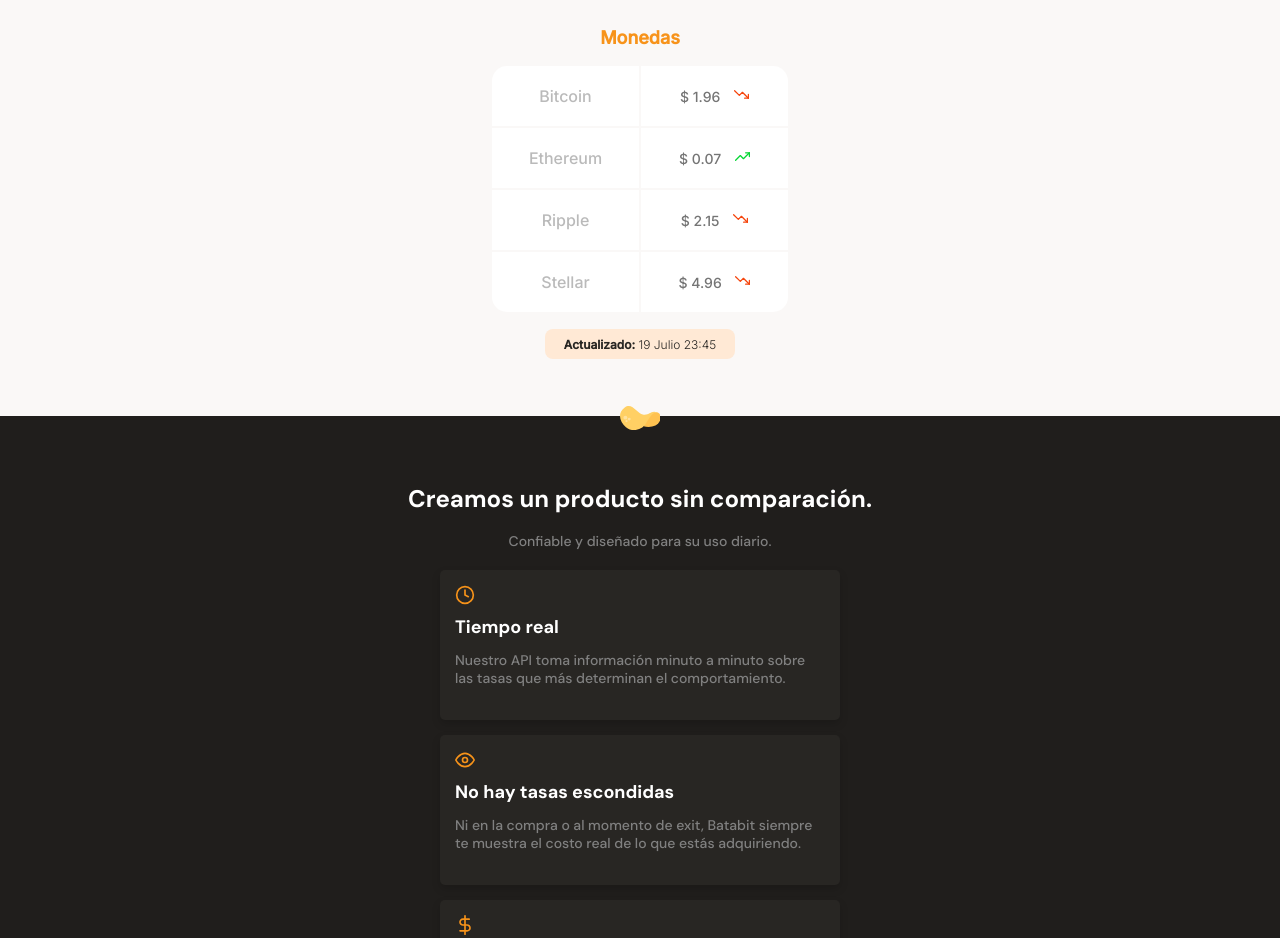
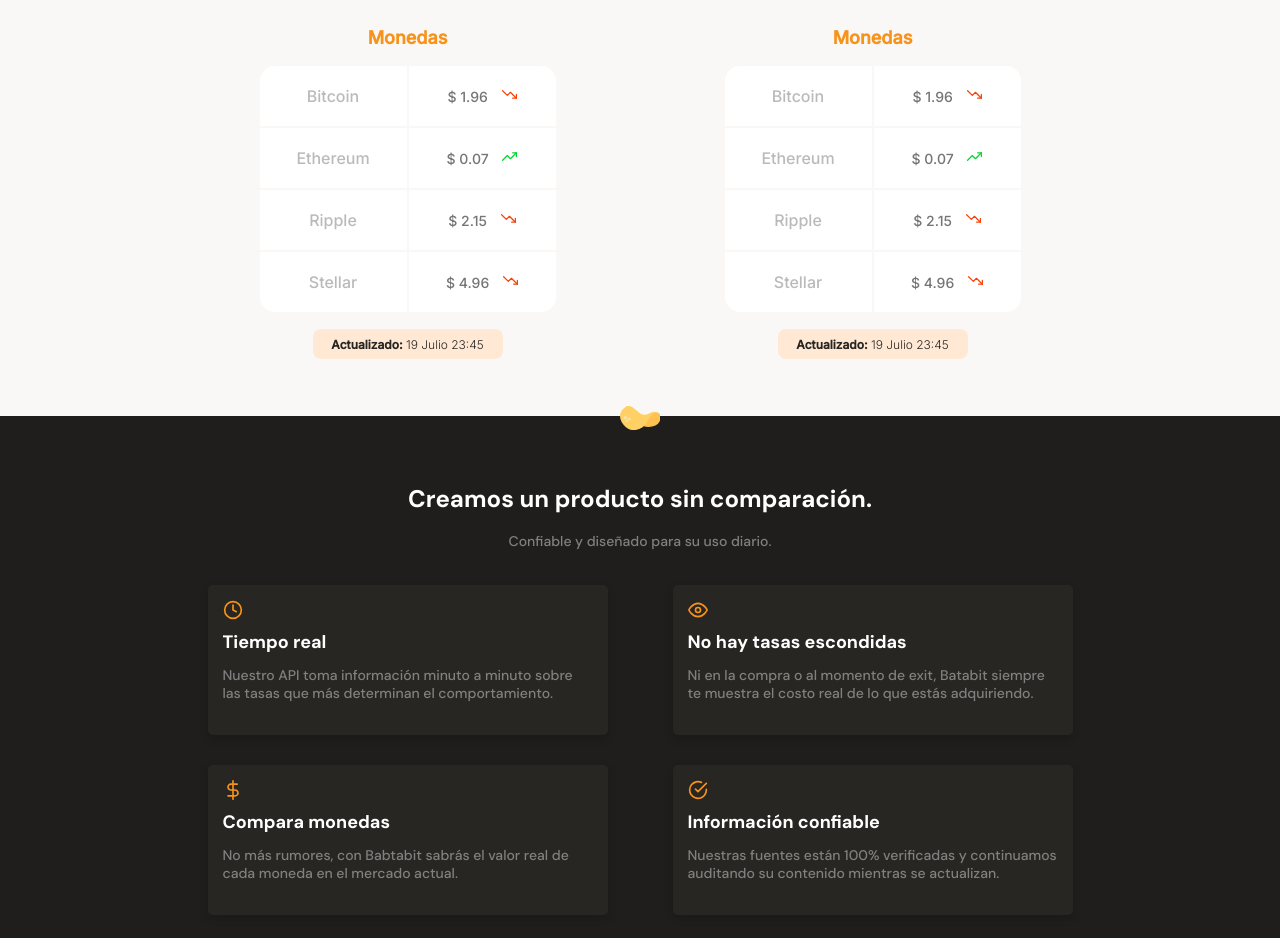
Before and after one commit to JuandaGarcia/mobile-first, a plain HTML site: page index.html in a window 1280 px wide. Shown: the part 740-1678 px from the top of the page. Drawn offline with Linux system fonts and the light colour scheme.

Commit message:
media querys

```diff
--- /dev/null
+++ b/css/tablet.css
@@ -0,0 +1,16 @@
+.main-tables-container {
+	display: flex;
+	width: 930px;
+	margin: 0 auto;
+}
+
+.product-cards__container {
+	display: flex;
+	flex-wrap: wrap;
+	width: 930px;
+	margin: 0 auto;
+}
+
+.plans-container__slider {
+	justify-content: center;
+}
--- a/index.html
+++ b/index.html
@@ -5,6 +5,7 @@
 		<meta name="viewport" content="width=device-width, initial-scale=1.0" />
 		<title>Batabit</title>
 		<link rel="stylesheet" href="./style.css" />
+		<link rel="stylesheet" href="./css/tablet.css" media="(min-width: 930px)" />
 		<link
 			href="https://fonts.googleapis.com/css2?family=DM+Sans:wght@400;500;700&family=Inter:wght@300;500&display=swap"
 			rel="stylesheet"
@@ -35,6 +36,38 @@
 					</p>
 				</div>
 				<section class="main-tables-container">
+					<div class="main-currency-table">
+						<p class="currency-table__title">Monedas</p>
+						<div class="currency-table__container">
+							<table>
+								<tr>
+									<td class="table__top-left">Bitcoin</td>
+									<td class="table__top-right tabla__right">
+										$ 1.96 <span class="dowm"></span>
+									</td>
+								</tr>
+								<tr>
+									<td>Ethereum</td>
+									<td class="tabla__right">$ 0.07 <span class="up"></span></td>
+								</tr>
+								<tr>
+									<td>Ripple</td>
+									<td class="tabla__right">
+										$ 2.15 <span class="dowm"></span>
+									</td>
+								</tr>
+								<tr>
+									<td class="table__bottom-left">Stellar</td>
+									<td class="table__bottom-right tabla__right">
+										$ 4.96 <span class="dowm"></span>
+									</td>
+								</tr>
+							</table>
+						</div>
+						<div class="currency-table--date">
+							<p><b>Actualizado:</b> 19 Julio 23:45</p>
+						</div>
+					</div>
 					<div class="main-currency-table">
 						<p class="currency-table__title">Monedas</p>
 						<div class="currency-table__container">
```
